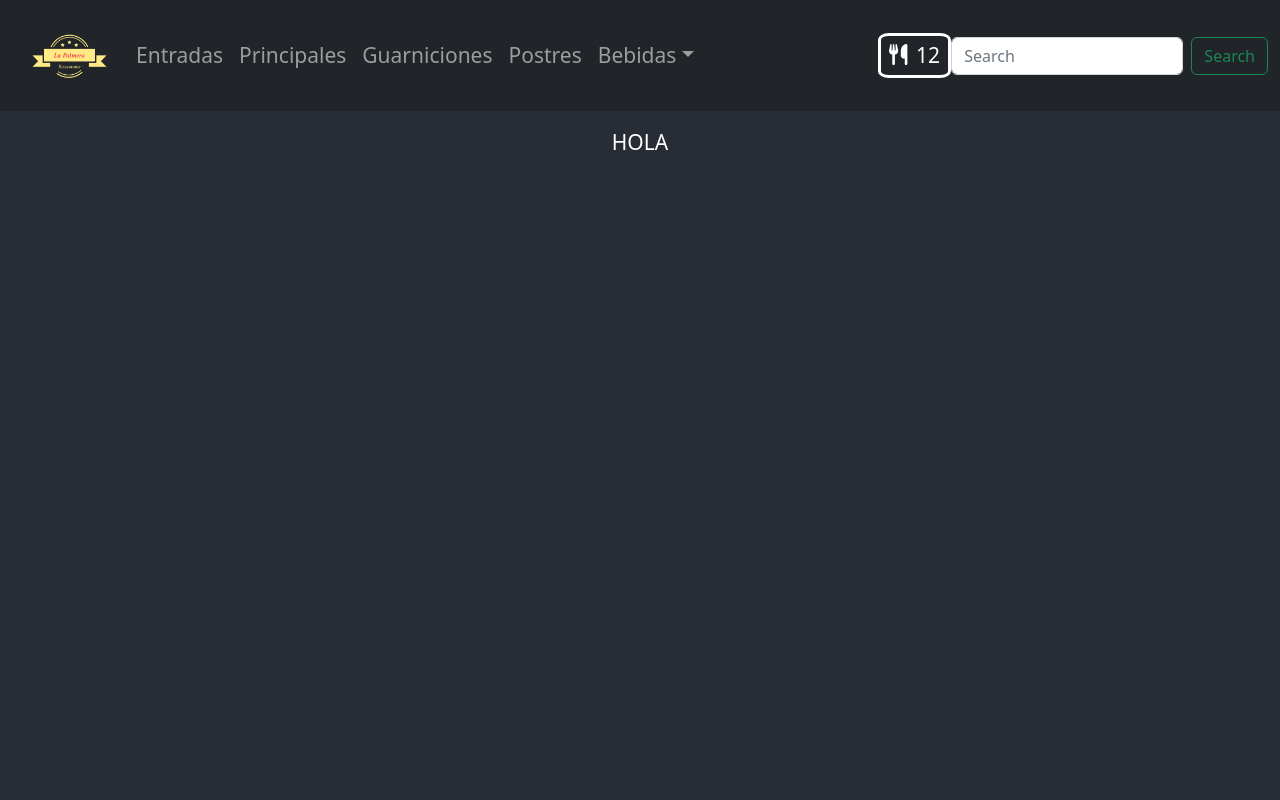
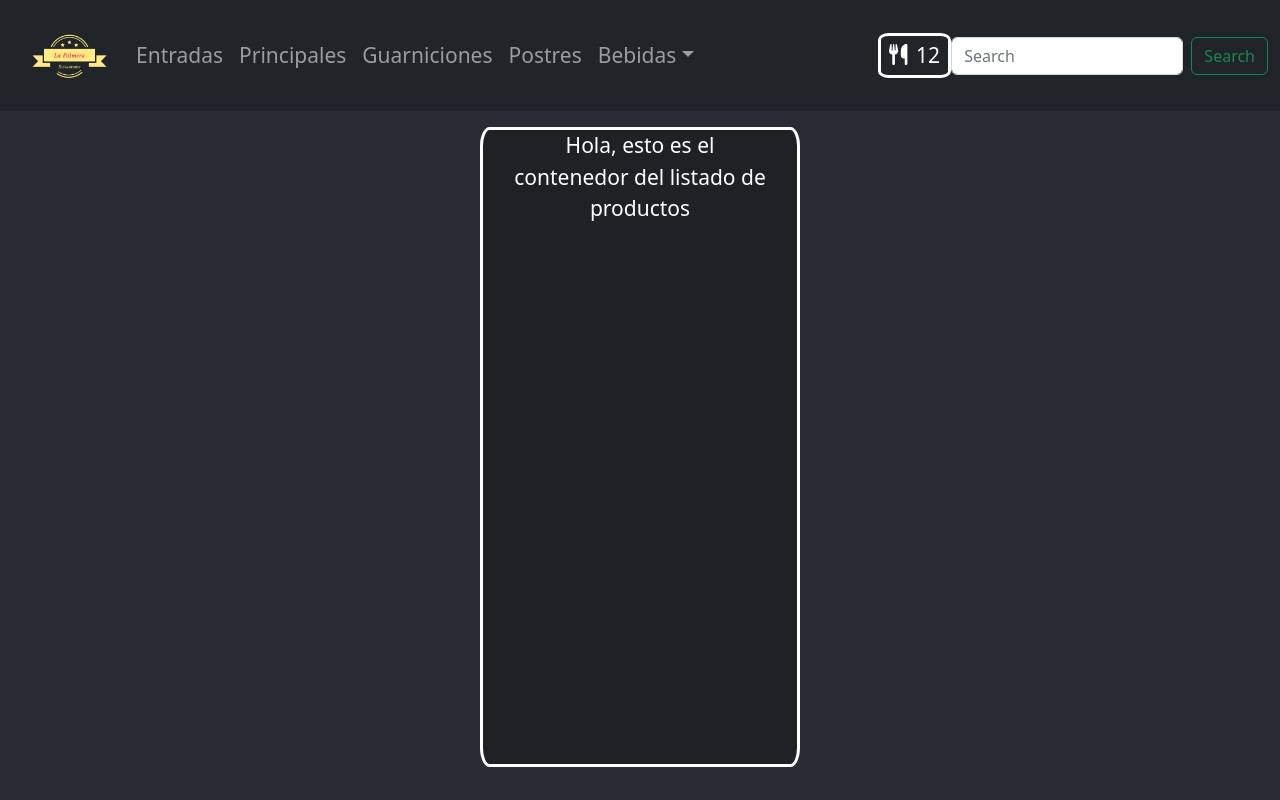
Before and after one commit to Marcos-Leonel-Lopez/my-menu, a React (Create React App) app: page / in a window 1280 px wide. Built offline with nearby package versions, Linux system fonts and the light colour scheme.

Commit message:
contenedor agregado

```diff
--- a/src/App.css
+++ b/src/App.css
@@ -3,10 +3,6 @@
   padding: 0;
 }
 * .App {
-  text-align: center;
-}
-
-.App-header {
   background-color: #282c34;
   min-height: 100vh;
   display: flex;
@@ -15,22 +11,33 @@
   font-size: calc(5px + 2vmin);
   color: white;
 }
-.App-header .LogoPeque {
+
+.LogoPeque {
   height: calc(5px + 10vmin);
   width: auto;
   margin-left: 15px;
 }
-.App-header .CarritoForm {
+
+.CarritoForm {
   display: flex;
   justify-content: space-around;
   align-items: center;
   min-width: 25%;
 }
-.App-header .CarritoForm .Carrito {
+.CarritoForm .Carrito {
   display: flex;
   justify-content: space-around;
   border: solid;
   padding: 1%;
   border-radius: 15%;
   width: 20%;
+}
+
+.Lista-items {
+  background-color: #1f2125;
+  border: solid;
+  border-radius: 3%;
+  border-color: white;
+  text-align: center;
+  height: 80vh;
 }/*# sourceMappingURL=App.css.map */
--- a/src/App.js
+++ b/src/App.js
@@ -1,8 +1,9 @@
 import './App.css';
 import 'bootstrap/dist/css/bootstrap.min.css';
 import Barra from './components/Barra';
-import ItemListContainer from './components/ItemListContainer';
-import imagenes from './assets/imagenes';
+
+import Cuerpo from './components/Cuerpo';
+
 
 
 
@@ -12,14 +13,13 @@ function App() {
     <div className="App">
       <header className="App-header">
         <Barra className="Barra" />
-        <ItemListContainer className="" />
       </header>
       <main className="App-main">
-
+        <Cuerpo />
       </main>
-      {/* <img src={imagenes[0].img} /> */}
     </div>
   );
 }
 
+
 export default App;
--- a/src/App.scss
+++ b/src/App.scss
@@ -1,2 +1,3 @@
 @import './partials/root';
-@import './partials/barra'
+@import './partials/barra';
+@import './partials/listaDeItems';
--- /dev/null
+++ b/src/components/Cuerpo.jsx
@@ -0,0 +1,22 @@
+import React from "react";
+import 'bootstrap/dist/css/bootstrap.min.css';
+import ItemListContainer from "./ItemListContainer";
+import Container from 'react-bootstrap/Container';
+import Row from 'react-bootstrap/Row';
+import Col from 'react-bootstrap/Col';
+
+
+const Cuerpo = () => {
+    return (
+        <>
+            <Container fluid>
+                <Row className="justify-content-center">
+                    <Col xs lg="3" className="Lista-items">
+                    <ItemListContainer greeting="Hola, esto es el contenedor del listado de productos"/>
+                    </Col>
+                </Row>
+            </Container>
+        </>);
+};
+
+export default Cuerpo;
--- a/src/components/ItemListContainer.jsx
+++ b/src/components/ItemListContainer.jsx
@@ -1,8 +1,18 @@
 import React from "react";
+import 'bootstrap/dist/css/bootstrap.min.css';
+import Container from 'react-bootstrap/Container';
+import Row from 'react-bootstrap/Row';
+import Col from 'react-bootstrap/Col';
 
-const ItemListContainer = () => {
+const ItemListContainer = (props) => {
   return (
-    <div> HOLA </div>
+    <Container fluid >
+                <Row >
+                    <Col>
+                        {props.greeting}
+                    </Col>
+                </Row>
+    </Container>
   );
 };
 
--- a/src/partials/_barra.scss
+++ b/src/partials/_barra.scss
@@ -1,23 +1,15 @@
-.App-header {
-    background-color: #282c34;
-    min-height: 100vh;
-    display: flex;
-    flex-direction: column;
-    justify-content: start;
-    font-size: calc(5px + 2vmin);
-    color: white;
-    .LogoPeque{
-
+  .LogoPeque {
       height: calc(5px + 10vmin);
       width: auto;
       margin-left: 15px;
   }
-    .CarritoForm{
+  .CarritoForm {
       display: flex;
       justify-content: space-around;
       align-items: center;
       min-width: 25%;
-        .Carrito{
+
+      .Carrito {
           display: flex;
           justify-content: space-around;
           border: solid;
@@ -26,4 +18,3 @@
           width: 20%;
       }
   }
-  }
--- /dev/null
+++ b/src/partials/_listaDeItems.scss
@@ -0,0 +1,8 @@
+.Lista-items{
+    background-color: #1f2125;
+    border: solid;
+    border-radius: 3%;
+    border-color: white;
+    text-align: center;
+    height: 80vh;
+}
--- a/src/partials/_root.scss
+++ b/src/partials/_root.scss
@@ -2,6 +2,13 @@
   margin: 0;
   padding: 0;
   .App {
-    text-align: center;
+    background-color: #282c34;
+    min-height: 100vh;
+    display: flex;
+    flex-direction: column;
+    justify-content: start;
+    font-size: calc(5px + 2vmin);
+    color: white;
+
   }
 }
```
Also changed, not shown: 1 other file (tests, documents, lock files or other folders). Lines whose indentation alone changed are shown as unchanged.
